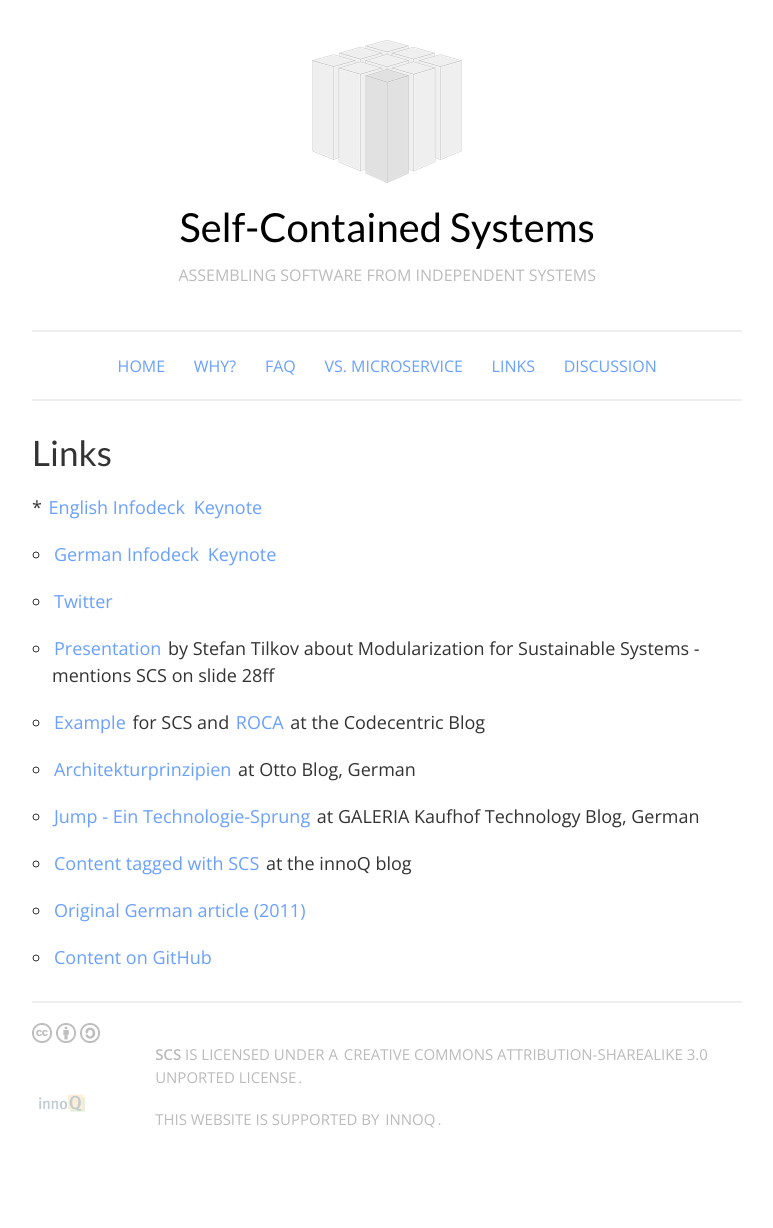
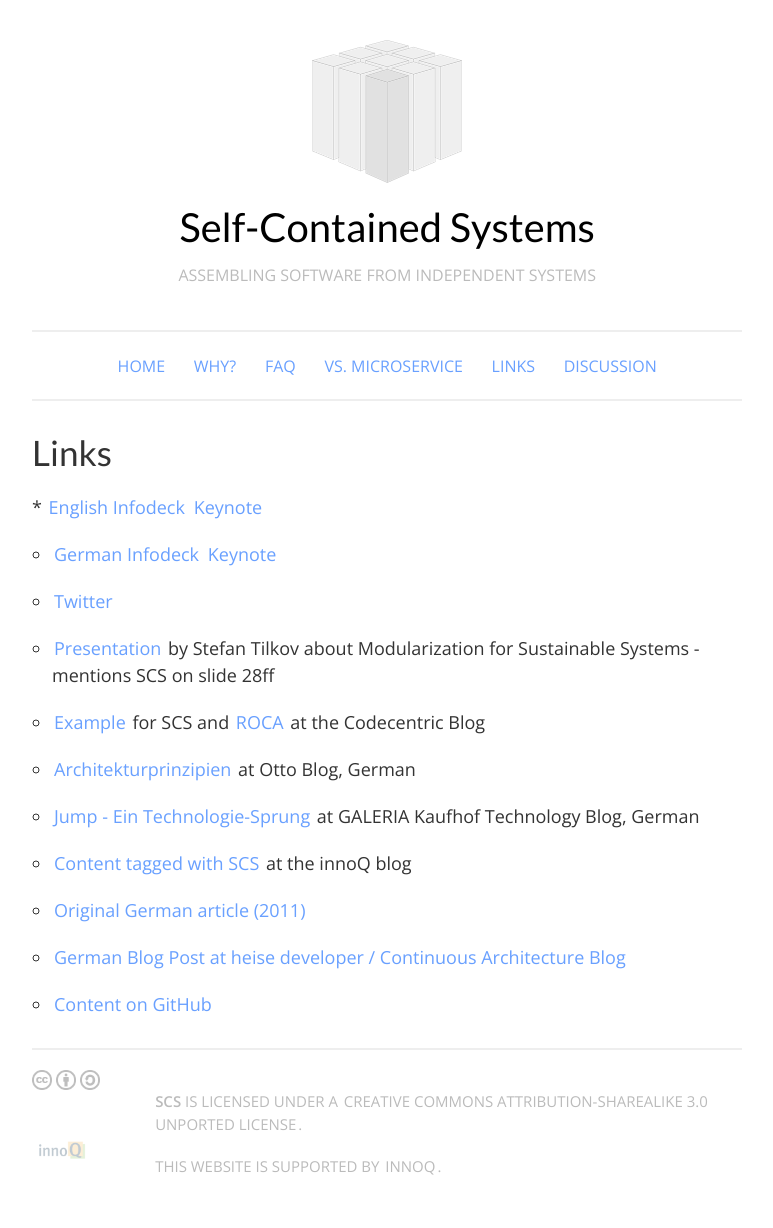
Before and after one commit to innoq/SCS, a Jekyll site: the page built from links.md, in a window 1280 px wide. Shown: the whole page, without its empty margins (128-901 px from the left). Built offline with Jekyll 4.4.1, drawn with Linux system fonts in a browser that asks for light colours; before the commit the page ends 1181 px from its top, so only the background shows below that.

Commit message:
Add heise Blog Post

```diff
--- a/links.md
+++ b/links.md
@@ -31,4 +31,6 @@
 
 * [Original German article (2011)](https://www.innoq.com/de/links/softwarearchitektur-im-grossen/)
 
+* [German Blog Post at heise developer / Continuous Architecture Blog](http://www.heise.de/developer/artikel/Self-contained-Systems-ein-Architekturstil-stellt-sich-vor-3038718.html)
+
 * [Content on GitHub](https://github.com/innoq/SCS)
```
